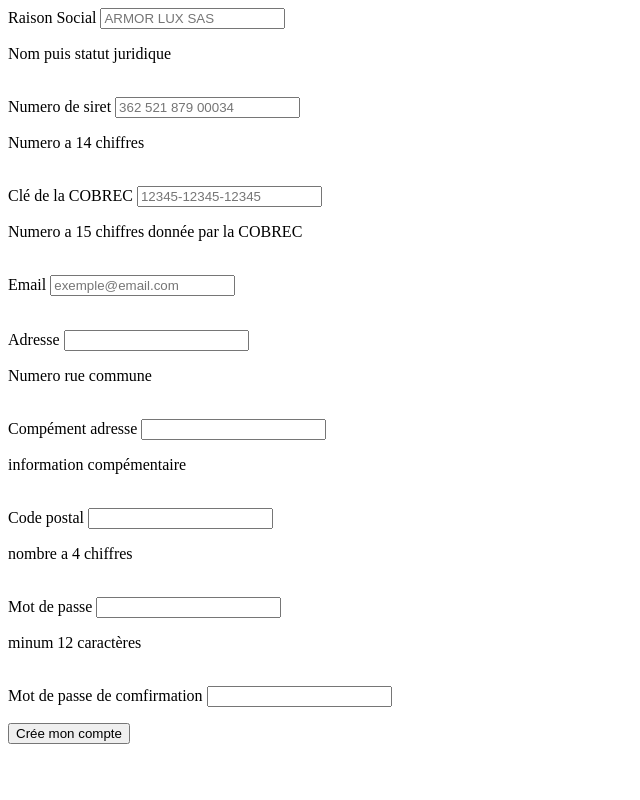
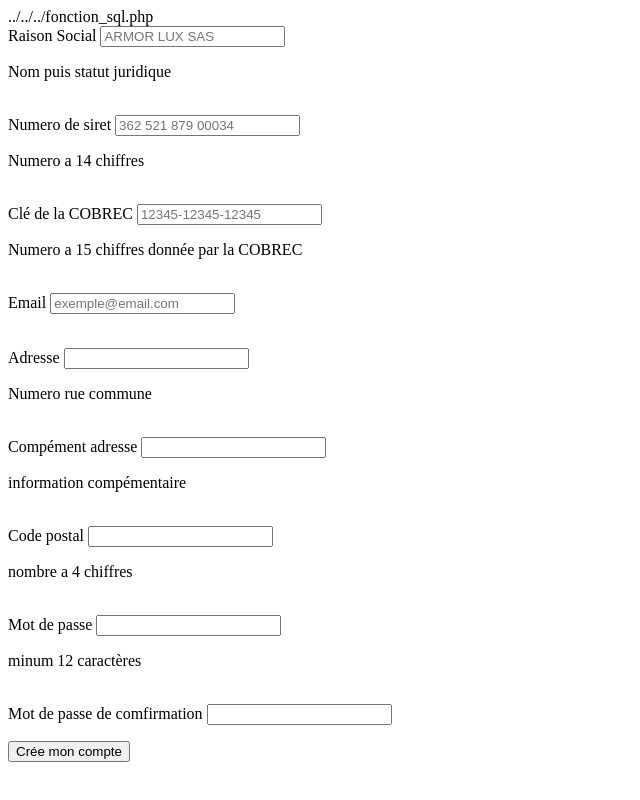
Before and after one commit to ytanneau/SAE3_B21-SoftArmor, a PHP site: page /vendeur/inscription/index.php in a window 1280 px wide. Shown: the whole page, without its empty margins (0-640 px from the left). Run offline with PHP 8.4, Linux system fonts and the light colour scheme.

Commit message:
fix chemin3

```diff
--- a/html/vendeur/inscription/index.php
+++ b/html/vendeur/inscription/index.php
@@ -1,7 +1,7 @@
 <?php
     define('HOME_GIT', '../../../');
     $res = [];
-    //echo HOME_GIT . 'fonction_sql.php';
+    echo HOME_GIT . 'fonction_sql.php';
     if ($_POST != null){
         //echo "présence d'un post";
         //print_r($_ENV);
```
